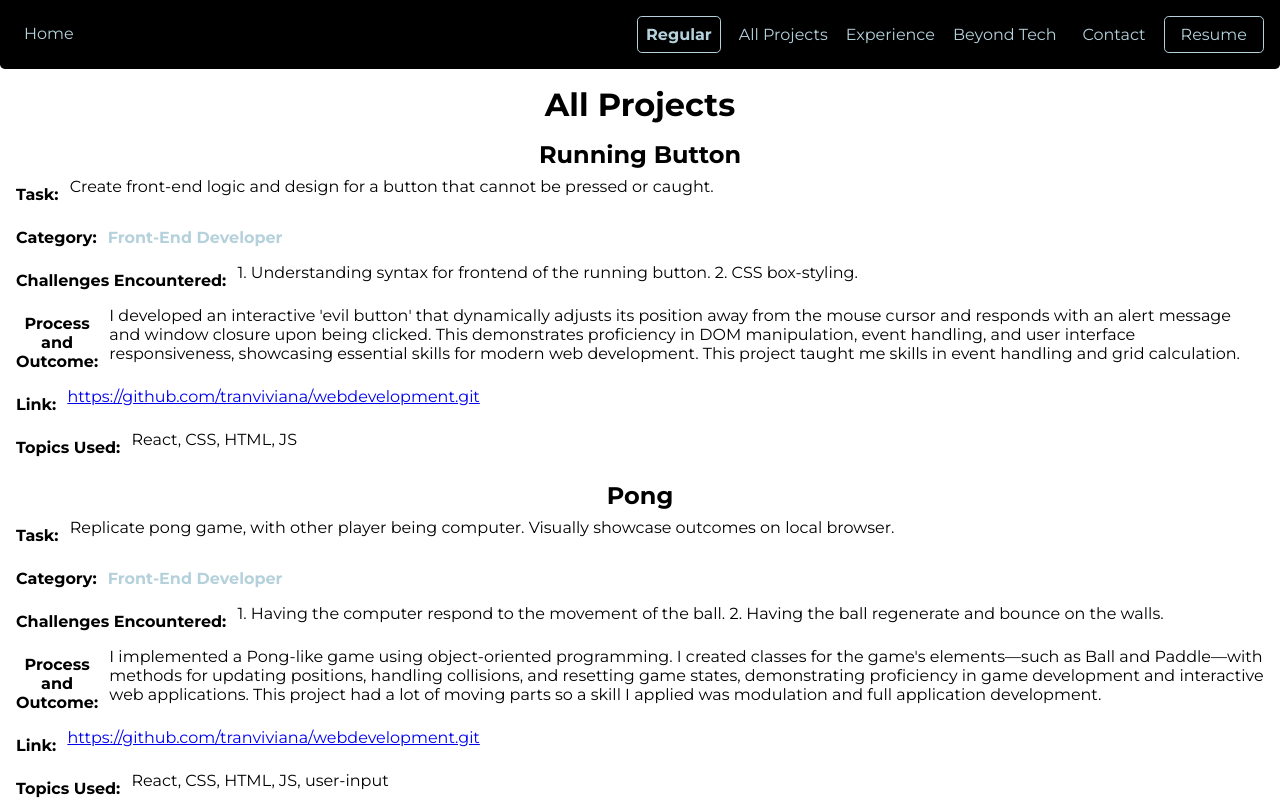
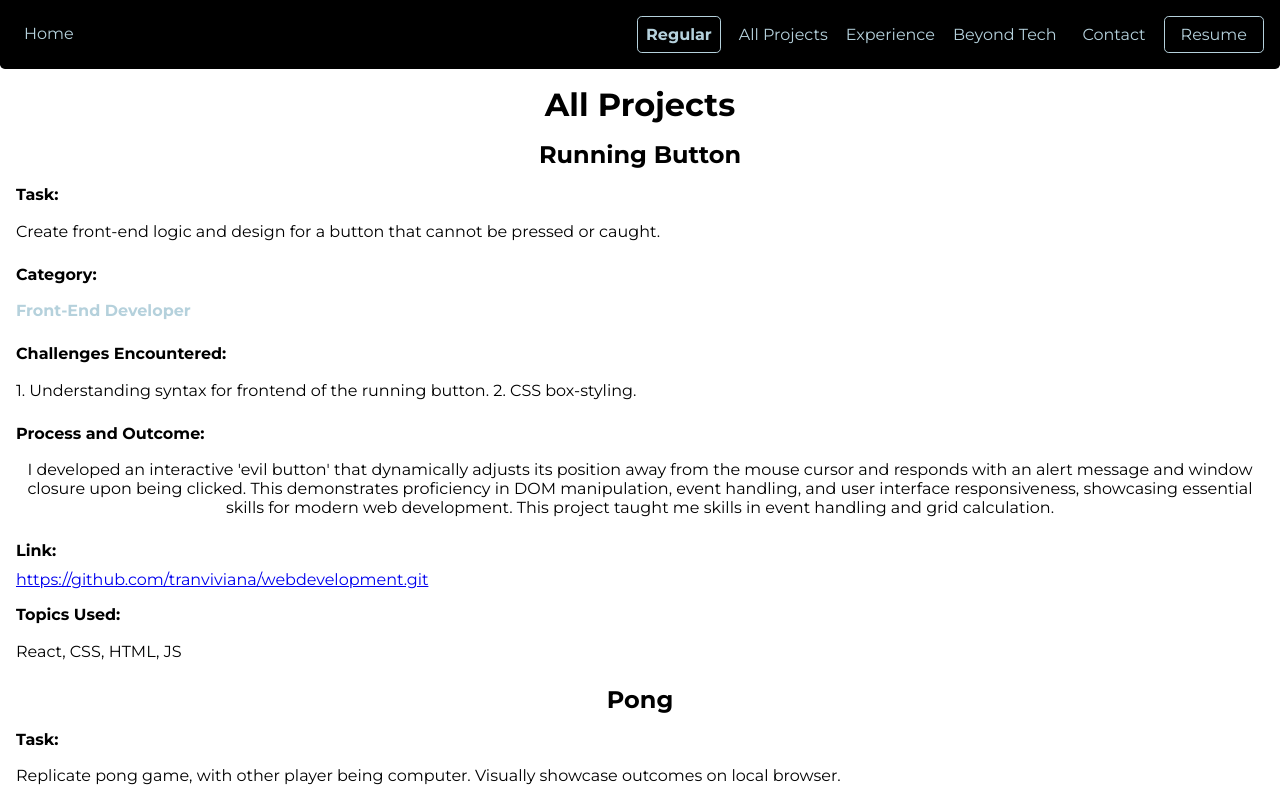
Before and after one commit to tranviviana/tran_portfolio, a React (Create React App) app: page /allprojects in a window 1280 px wide. Shown: the top 800 px of the page. Built offline with nearby package versions, Linux system fonts and the light colour scheme.

Commit message:
text editing

```diff
--- a/src/components/HandleCardBody.css
+++ b/src/components/HandleCardBody.css
@@ -80,9 +80,9 @@
 }
 .info {
   display: flex;
-  flex-direction: row;
+  flex-direction: column;
   align-items: flex-start;
-  gap: 0.7rem;
+  gap: 0.1rem;
   width: 100%
 }
 .project-holder {
--- a/src/components/HandleCardBody.js
+++ b/src/components/HandleCardBody.js
@@ -48,16 +48,16 @@ export default function HandleCardBody({ items, image, name }) {
                                     <h2>{item.nameOfProject}</h2>
                                     <div className='info'>
                                         <h3>Task: </h3>
-                                        <p>{item.task}</p>
+                                        <h3 style={{fontWeight: 'normal'}}>{item.task}</h3>
                                     </div>
                                     <embed src={item.pictures} className='project-picture'/>
                                     <div className='info'>
                                         <h3>Challenges Encountered: </h3>
-                                        <p>{item.challenges}</p>
+                                        <h3 style={{fontWeight: 'normal'}}>{item.challenges}</h3>
                                     </div>
                                     <div className='info'>
                                         <h3>Process and Outcome: </h3>
-                                        <p>{item.outcomeuniqueAdditions}</p>
+                                        <h3 style={{fontWeight: 'normal'}}>{item.outcomeuniqueAdditions}</h3>
                                     </div>
                                     <div className='info'>
                                     <h3>Link: </h3>
@@ -67,7 +67,7 @@ export default function HandleCardBody({ items, image, name }) {
                                     </div>
                                     <div className='info'>
                                         <h3>Topics Used: </h3>
-                                        <p>{item.topicsUsed}</p>
+                                        <h3 style={{fontWeight: 'normal'}}>{item.topicsUsed}</h3>
                                     </div>
 
                                 </div>
--- a/src/components/Navbar.css
+++ b/src/components/Navbar.css
@@ -13,6 +13,7 @@
     border-bottom-left-radius: 0.3rem;
     object-fit: scale-down;
     min-width: 640px;
+
 }
 
 
--- a/src/pages/AllProjects.css
+++ b/src/pages/AllProjects.css
@@ -1,6 +1,8 @@
 .all-projects {
     display: flex;
     flex-direction: column;
+    justify-content: center;
+    align-items: center;
     gap: 1rem;
     margin: 1rem;
   }
--- a/src/pages/AllProjects.js
+++ b/src/pages/AllProjects.js
@@ -14,7 +14,7 @@ export default function AllProjects() {
                 <h2>{item.nameOfProject}</h2>
                 <div className='info'>
                     <h3>Task: </h3>
-                    <p>{item.task}</p>
+                    <h3 style={{fontWeight: 'normal'}}>{item.task}</h3>
                 </div>
                 <div className='info'>
                     <h3>Category: </h3>
@@ -23,11 +23,11 @@ export default function AllProjects() {
                 {/*<embed src={item.pictures} className='project-picture'/>*/}
                 <div className='info'>
                     <h3>Challenges Encountered: </h3>
-                    <p>{item.challenges}</p>
+                    <h3 style={{fontWeight: 'normal'}}>{item.challenges}</h3>
                 </div>
                 <div className='info'>
                     <h3>Process and Outcome: </h3>
-                    <p>{item.outcomeuniqueAdditions}</p>
+                    <h3 style={{fontWeight: 'normal'}}>{item.outcomeuniqueAdditions}</h3>
                 </div>
                 <div className='info'>
                 <h3>Link: </h3>
@@ -37,7 +37,7 @@ export default function AllProjects() {
                 </div>
                 <div className='info'>
                     <h3>Topics Used: </h3>
-                    <p>{item.topicsUsed}</p>
+                    <h3 style={{fontWeight: 'normal'}}>{item.topicsUsed}</h3>
                 </div>
 
             </div>
```
